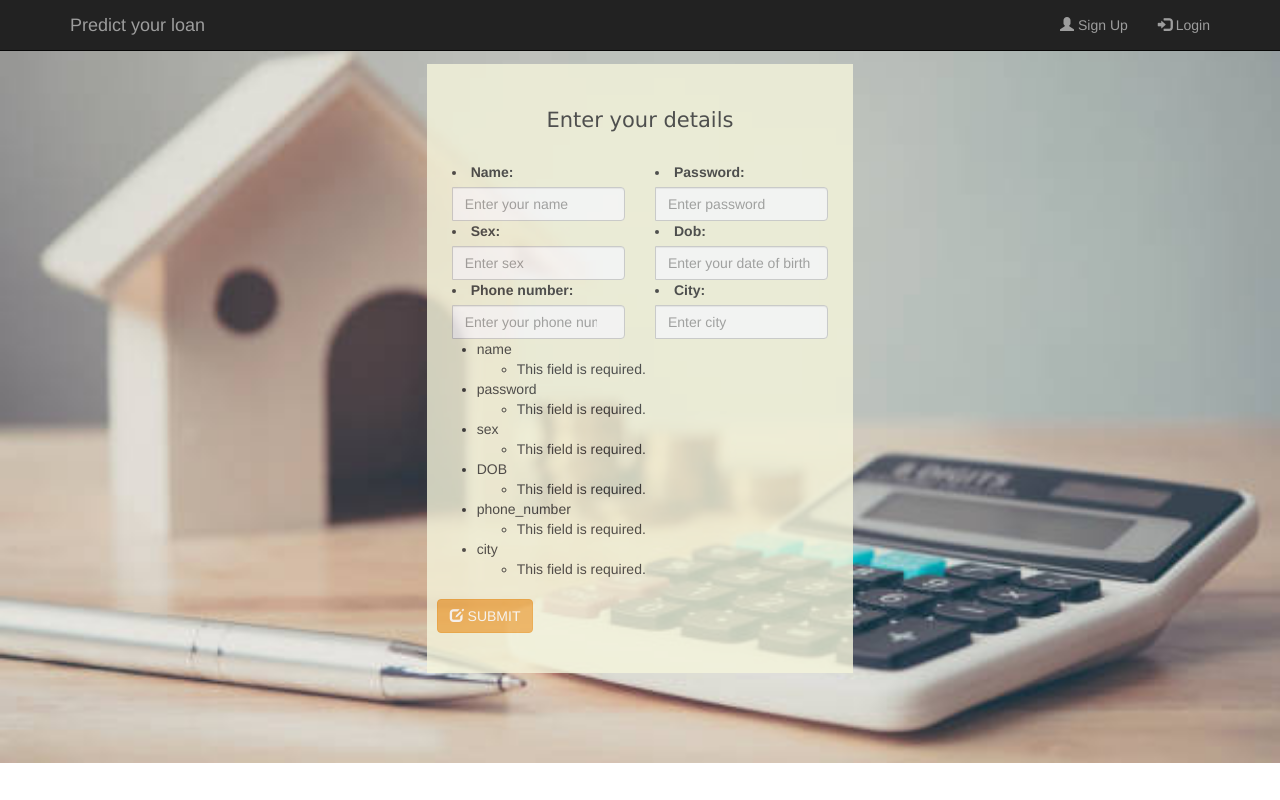
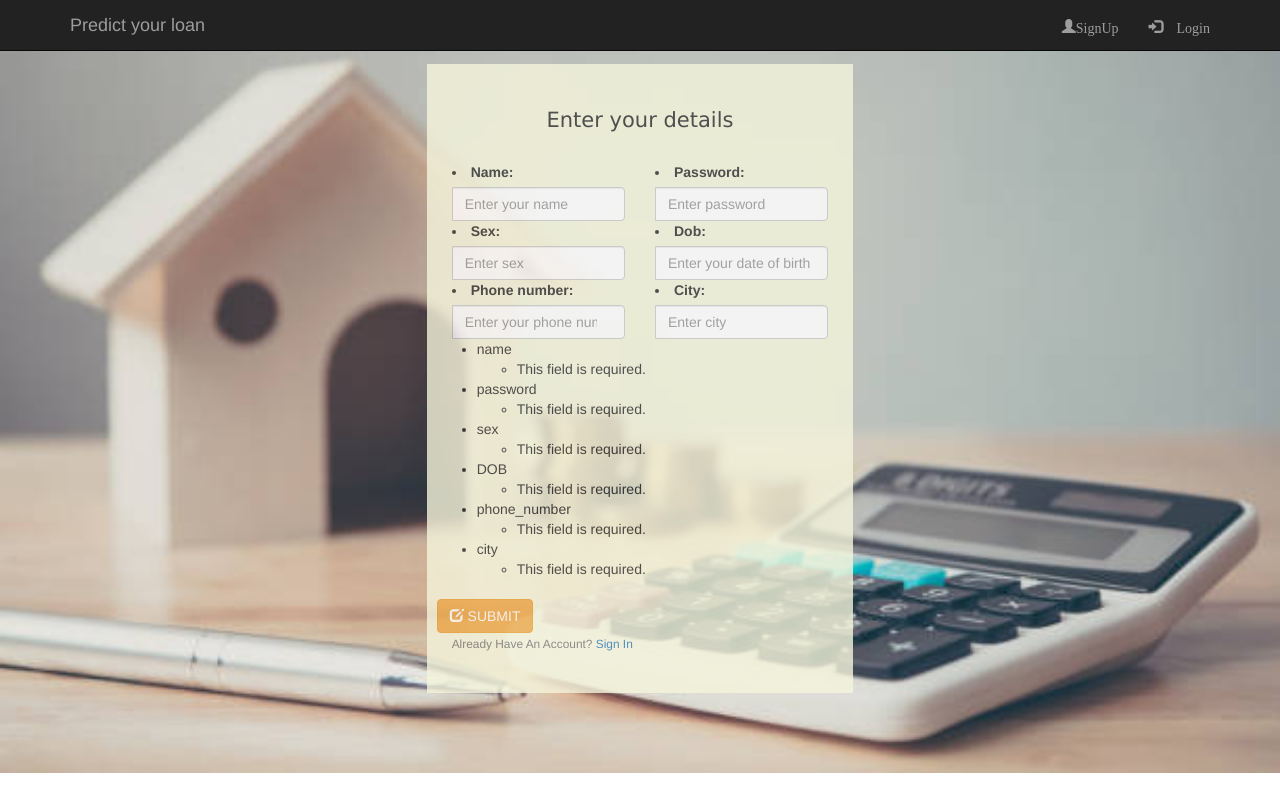
Before and after one commit to ankushbnayak/trydjango, a Django app: page /signup/ in a window 1280 px wide. Run offline with Django 3.2, Linux system fonts and the light colour scheme; some libraries are stand-ins or nearby versions.

Commit message:
made changes in login.html nav.html and signup.html

```diff
--- a/templates/product/navbar.html
+++ b/templates/product/navbar.html
@@ -10,8 +10,8 @@
         </div>
          <div class="collapse navbar-collapse" id="myNavbar">
             <ul class="nav navbar-nav navbar-right">
-                <li><a href="signup"><span class="glyphicon glyphicon-user"></span> Sign Up</a></li>
-                <li><a href="login.html"><span class="glyphicon glyphicon-log-in"></span> Login</a></li>
+                <li><a class="glyphicon glyphicon-user" href="{% url 'signup' %}" >SignUp</a></li>
+                <li><a class="glyphicon glyphicon-log-in" href="{% url 'login' %}" > Login</a></li>
             </ul>
         </div>
     </div>
--- a/templates/product/signup.html
+++ b/templates/product/signup.html
@@ -41,9 +41,15 @@
 
 
                     </form>
+                    <div class="border-top pt-3">
+                        <small class="text-muted">
+                            Already Have An Account? <a class="ml-2" href="{% url 'login' %}">Sign In</a>
+                        </small>
+                    </div>
                   </div>
 
         </div>
+
         </div>
 
     </body>
--- a/trjango/settings.py
+++ b/trjango/settings.py
@@ -37,6 +37,7 @@ INSTALLED_APPS = [
     'django.contrib.sessions',
     'django.contrib.messages',
     'django.contrib.staticfiles',
+    'crispy_forms',
     'products',
 
 ]
@@ -56,7 +57,7 @@ ROOT_URLCONF = 'trjango.urls'
 TEMPLATES = [
     {
         'BACKEND': 'django.template.backends.django.DjangoTemplates',
-        'DIRS': ['C:\\Users\\nayaka\\trydjango\\templates\\'],
+        'DIRS': ['C:/Users/shash/Desktop/ankush/trydjango/templates'],
         'APP_DIRS': True,
         'OPTIONS': {
             'context_processors': [
@@ -120,3 +121,4 @@ USE_TZ = True
 # https://docs.djangoproject.com/en/2.0/howto/static-files/
 
 STATIC_URL = '/static/'
+CRISPY_TEMPLATE_PACK = 'bootstrap4'
--- a/trjango/urls.py
+++ b/trjango/urls.py
@@ -14,11 +14,13 @@ Including another URLconf
     2. Add a URL to urlpatterns:  path('blog/', include('blog.urls'))
 """
 from django.contrib import admin
+from django.contrib.auth import views as auth_views
 from django.urls import path
 from products.views import product_create_view,signup_view
 
 urlpatterns = [
     path('',product_create_view),
-    path('signup/',signup_view),
+     path('login/',auth_views.LoginView.as_view(template_name='product/login.html'),name='login'),
+    path('signup/',signup_view ,name='signup'),
     path('admin/', admin.site.urls),
 ]
```
Also changed, not shown: templates/product/login.html (+33 -0 lines), db.sqlite3.
